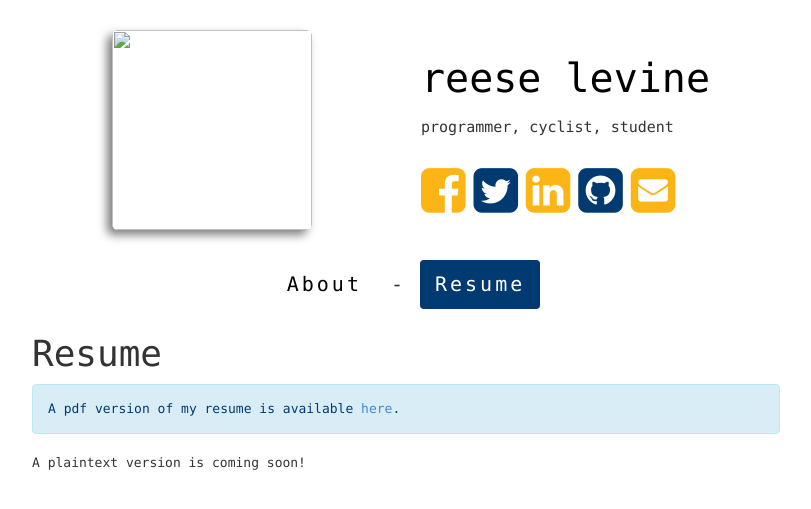
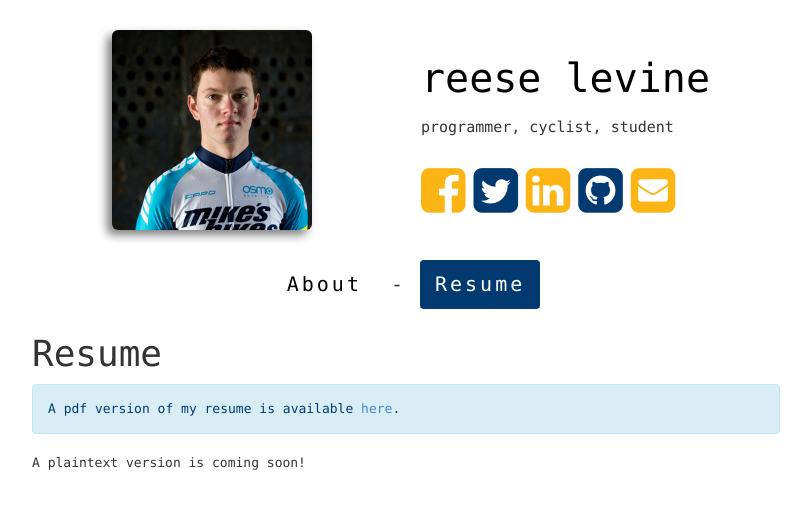
Before and after one commit to reeselevine/blog, a Jekyll site: the page built from resume/index.md, in a window 1280 px wide. Shown: the top 509 px of the page, without its empty margins (234-1045 px from the left). Built offline with Jekyll 4.4.1, drawn with Linux system fonts in a browser that asks for light colours; nearby versions of some CDN libraries.

Commit message:
fixing paths

```diff
--- a/_config.yml
+++ b/_config.yml
@@ -1,5 +1,5 @@
 title: Reese Levine
-baseurl: reeselevine.me
+baseurl: "./"
 author:
     name: Reese Levine
     email: reeselevine@yahoo.com
--- a/_includes/header-pic.html
+++ b/_includes/header-pic.html
@@ -1,14 +1,14 @@
 <div class="container">
   <div class="row">
     <div class="col-sm-6">
-      <a href="{{ site.baseurl }}/">
-        <img class="profile-pic img-rounded" src="{{ site.baseurl }}/assets/images/profile.jpg">
+      <a href="{{ page.baseurl }}/">
+        <img class="profile-pic img-rounded" src="{{ page.baseurl }}/assets/images/profile.jpg">
       </a>
     </div>
     <div class="col-sm-6">
       <div class="row">
         <div class="col-xs-12">
-          <div class="name"><a href="{{ site.baseurl }}/">reese levine</a></div>
+          <div class="name"><a href="{{ page.baseurl }}/">reese levine</a></div>
           <div class="name-blurb">programmer, cyclist, student</div>
           <div class="prof-icons">
             <a href="https://www.fb.me/reese.levine.5"><i class="fa fa-facebook-square fa-4x"></i></a>
--- a/resume/index.md
+++ b/resume/index.md
@@ -1,6 +1,6 @@
 ---
 title: Resume
-url: "../"
+baseurl: "../"
 active: resume
 ---
 
```
